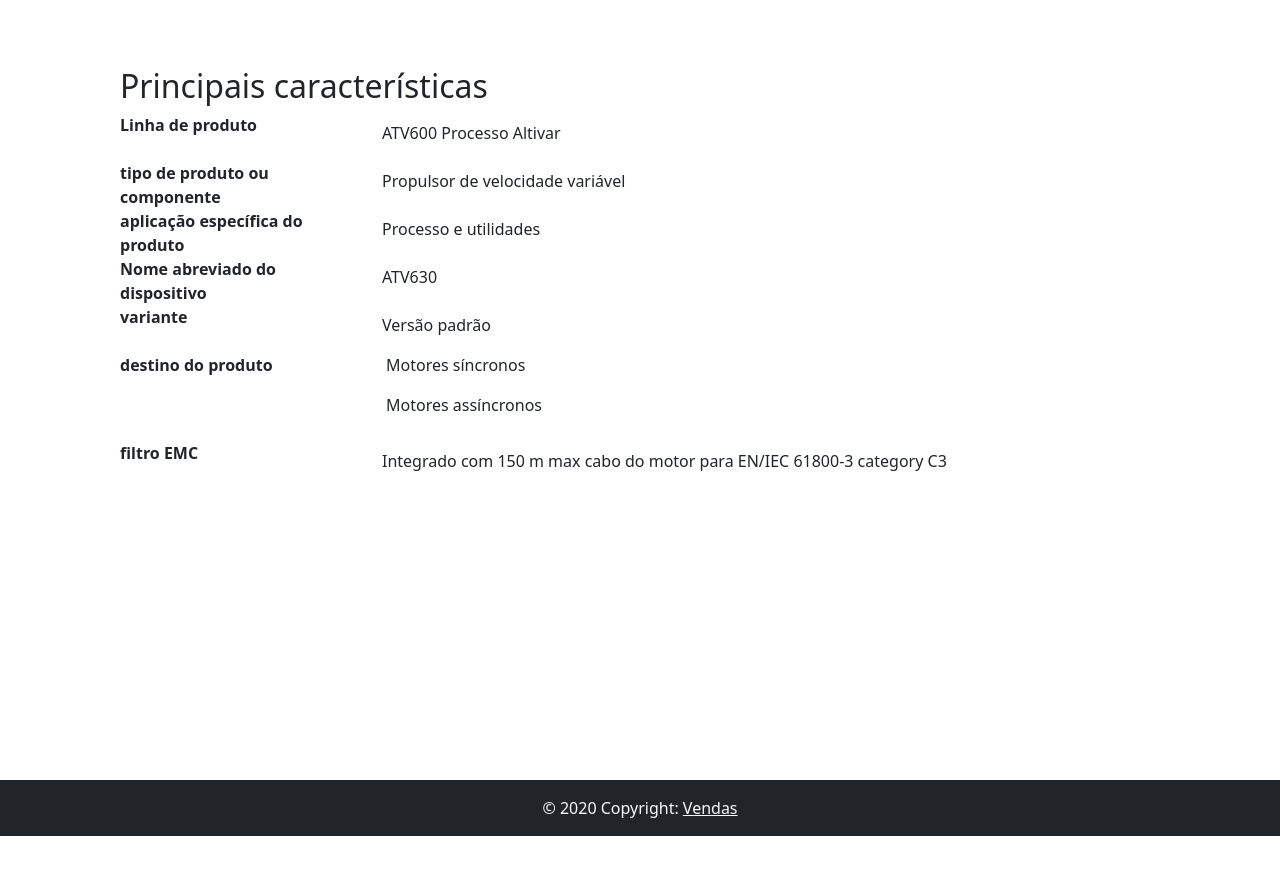
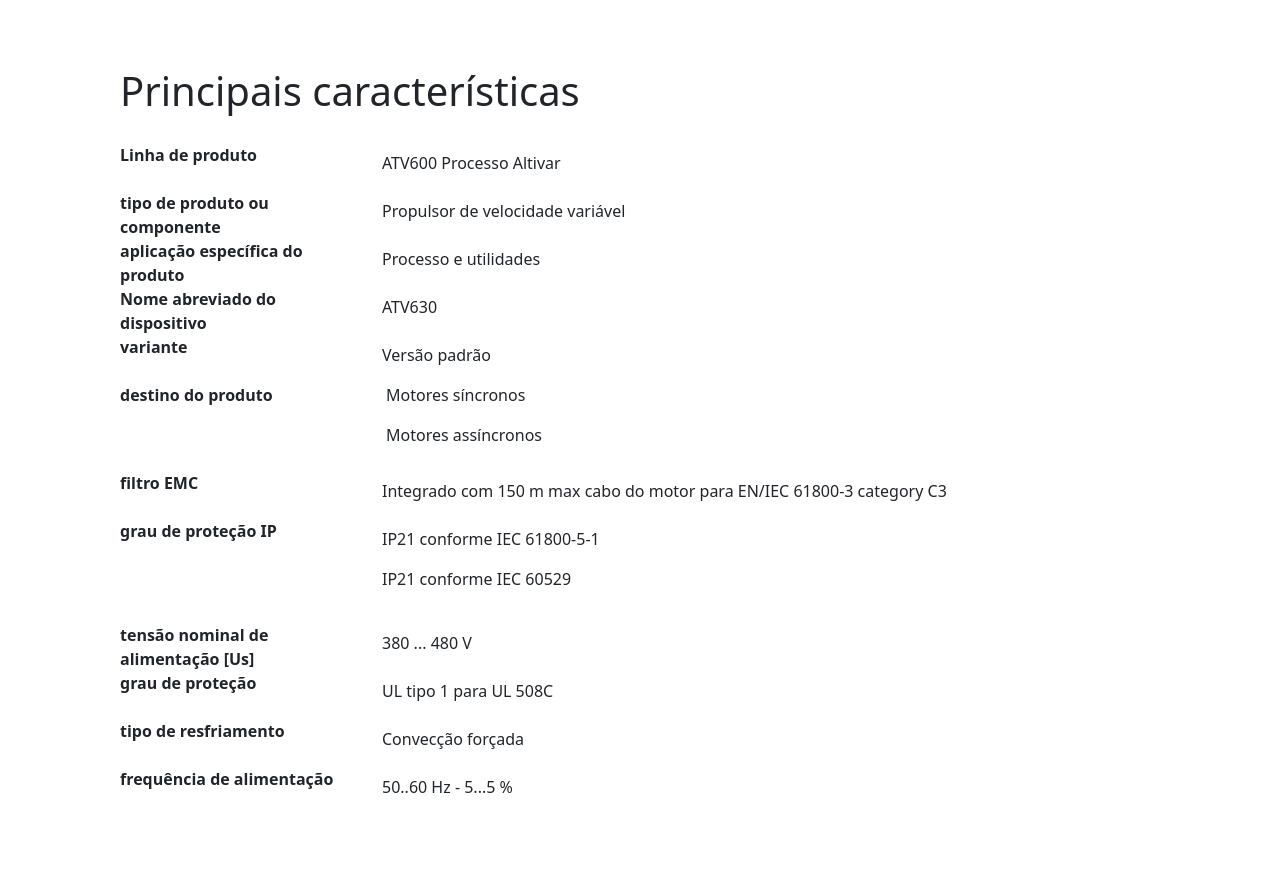
Before and after one commit to TheHiyoko/html_page, a website: page index.html in a window 1280 px wide. Shown: the part 695-1570 px from the top of the page. Before the commit the page ends 1531 px from the top, so only its background shows below. Drawn offline with nearby package versions, Linux system fonts and the light colour scheme.

Commit message:
some settings

```diff
--- a/index.html
+++ b/index.html
@@ -28,10 +28,13 @@
             <div class="col" style="width: 18rem;padding: 30px; margin: 40px;">
                 <div class="card">
                     <div class="card-body">
-                    <h3 class="card-title">R$3.789,00</h5>
+                    <h3 class="card-title">R$4.736,25</h5>
                     <h4 class="card-title">Inversor de frequência ATV630D75N4</h4>
                     <p class="card-text">Schneider Electric ATV630D75N4
                         Inversor de frequência ATV630 - 75 kW - 380-480 VAC trifásico
+                        <br/>
+                        <br/>
+                        O preço não inclue impostos
                     </p>
                     <button type="button" class="btn btn-secondary btn-lg">Comprar</button>
                     </div>
@@ -41,7 +44,7 @@
             <!--price end-->
         <!--discription-->
         <div>
-            <h2>Principais características</h2>
+            <h1 style="padding-bottom: 20px;">Principais características</h1>
             <dl class="row">
                 <dt class="col-sm-3 ">Linha de produto</dt>
                 <dd class="col-sm-9 p-2">ATV600 Processo Altivar</dd>
@@ -66,6 +69,24 @@
 
                 <dt class="col-sm-3">filtro EMC</dt>
                 <dd class="col-sm-9 p-2">Integrado com 150 m max cabo do motor para EN/IEC 61800-3 category C3</dd>
+
+                <dt class="col-sm-3">grau de proteção IP</dt>
+                <dd class="col-sm-9 p-2">
+                    <p>IP21 conforme IEC 61800-5-1</p>
+                    <p>IP21 conforme IEC 60529</p>
+                </dd>
+
+                <dt class="col-sm-3">tensão nominal de alimentação [Us]</dt>
+                <dd class="col-sm-9 p-2">380 ... 480 V</dd>
+
+                <dt class="col-sm-3">grau de proteção</dt>
+                <dd class="col-sm-9 p-2">UL tipo 1 para UL 508C</dd>
+
+                <dt class="col-sm-3">tipo de resfriamento</dt>
+                <dd class="col-sm-9 p-2">Convecção forçada</dd>
+
+                <dt class="col-sm-3">frequência de alimentação</dt>
+                <dd class="col-sm-9 p-2">50..60 Hz - 5...5 %</dd>
             </dl>
         </div>
         <!--discrioption end-->
```
